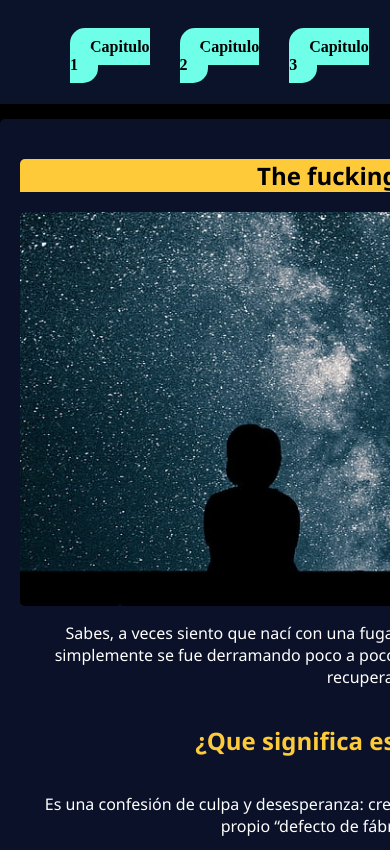
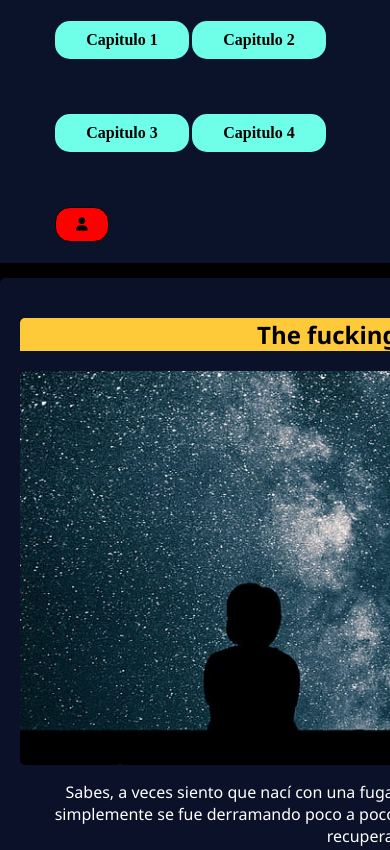
Before and after one commit to DAN-DELI/html-bojack, a plain HTML site: page index.html in a window 390 px wide. Shown: the top 850 px of the page. Drawn offline with Linux system fonts and the light colour scheme.

Commit message:
Agrega media query a la tabla de navegacion inicial

```diff
--- a/visual.css
+++ b/visual.css
@@ -37,6 +37,34 @@ body {
     color: white;
     border: 1px solid #5BC0BE;
 }
+
+/* Media quare de la lista de navegacion para telefonos*/
+@media (max-width: 767px) {
+  .nav ul {
+    flex-wrap: wrap; /* de fila pasa a columna */
+    gap: 43px; /* menos separación para que no se vean tan lejos */
+    align-items: center; /* opcional, centra los botones */
+    width: none;
+  }
+
+  .nav li {
+    padding-top: 6px;
+    padding-bottom: 6px;
+    width: 94px;
+  }
+
+  .nav {
+    padding: 15px; /* reduce padding en móviles */
+  }
+
+  .nav__link {
+    display: block;
+    text-align: center;
+    width: 100%;  /* opcional, ocupa todo el ancho del contenedor */
+    max-width: 250px; /* controla que no se haga gigante */
+  }
+}
+
 
 
 /* Card de Bojack */
```
